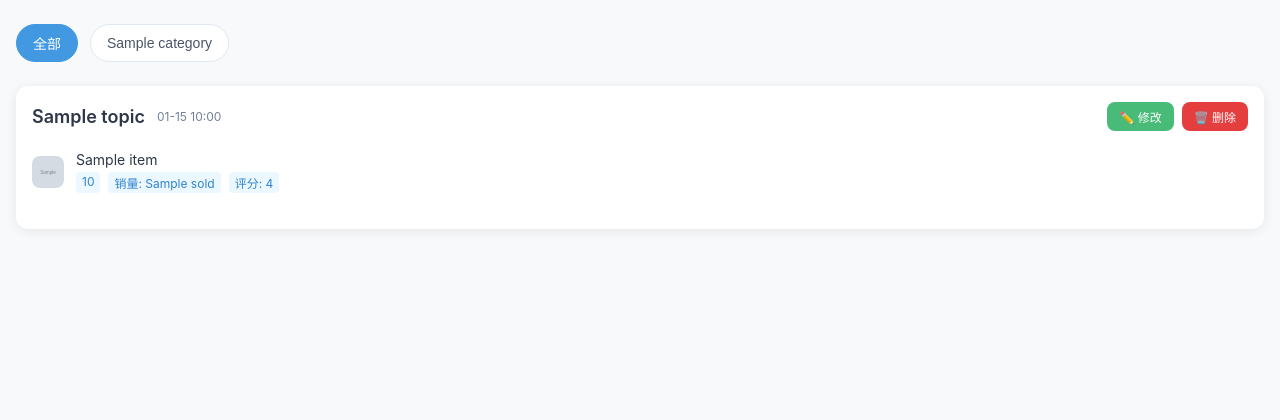
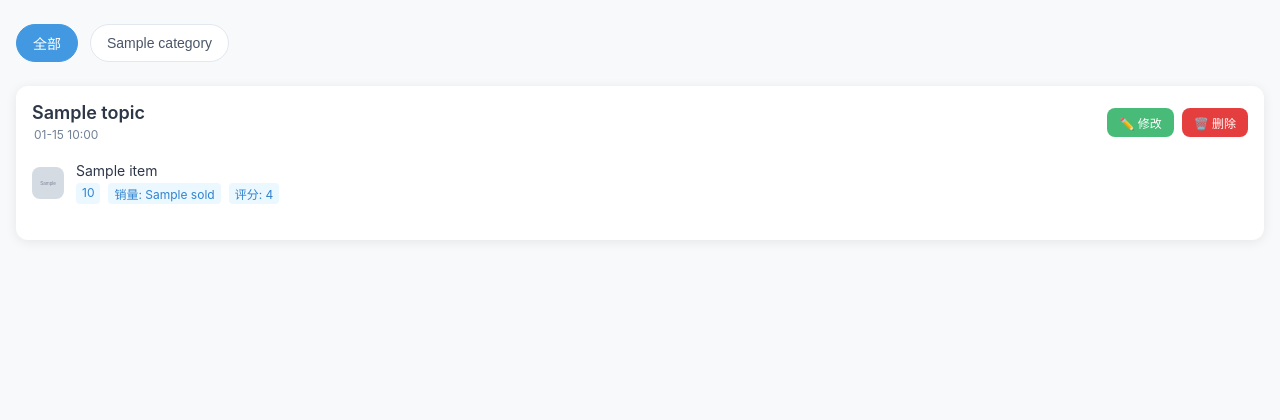
Before and after one commit to ShoreCN/temp_newhk, a FastAPI app: template templates/information.html in a window 1280 px wide. Shown: the part 52-472 px from the top of the page. Run offline with FastAPI, Linux system fonts and the light colour scheme; the template is opened without the code that fills it: most values are stand-ins (such as "Sample title", 1, 10 or a date in 2020); grey boxes marked "Sample" are stand-in pictures; parts of the project's set-up code (start-up, migrations or seed data) failed here and were passed over.

Commit message:
perf: next update time

```diff
--- a/templates/information.html
+++ b/templates/information.html
@@ -95,6 +95,7 @@
         .information-time {
             font-size: 12px;
             color: #718096;
+            margin-left: 2px;
         }
 
         .information-content {
@@ -219,14 +220,14 @@
 
         .news-title-section {
             display: flex;
-            align-items: center;
-            gap: 12px;
+            flex-direction: column;
+            gap: 4px;
         }
 
         .information-title-section {
             display: flex;
-            align-items: center;
-            gap: 12px;
+            flex-direction: column;
+            gap: 4px;
         }
 
         .action-buttons {
@@ -308,7 +309,7 @@
                 <div class="information-title-section">
                     <span style="display:none;">Debug ID: {{ information.id }}</span>
                     <h3 class="information-title">{{ information.topic }}</h3>
-                    <span class="information-time">{{ information.updated_at.strftime('%m-%d %H:%M') }}</span>
+                    <span class="information-time">{{ information.next_update_at.strftime('%m-%d %H:%M') }}</span>
                 </div>
                 <div class="action-buttons">
                     <button class="btn btn-edit"
```
